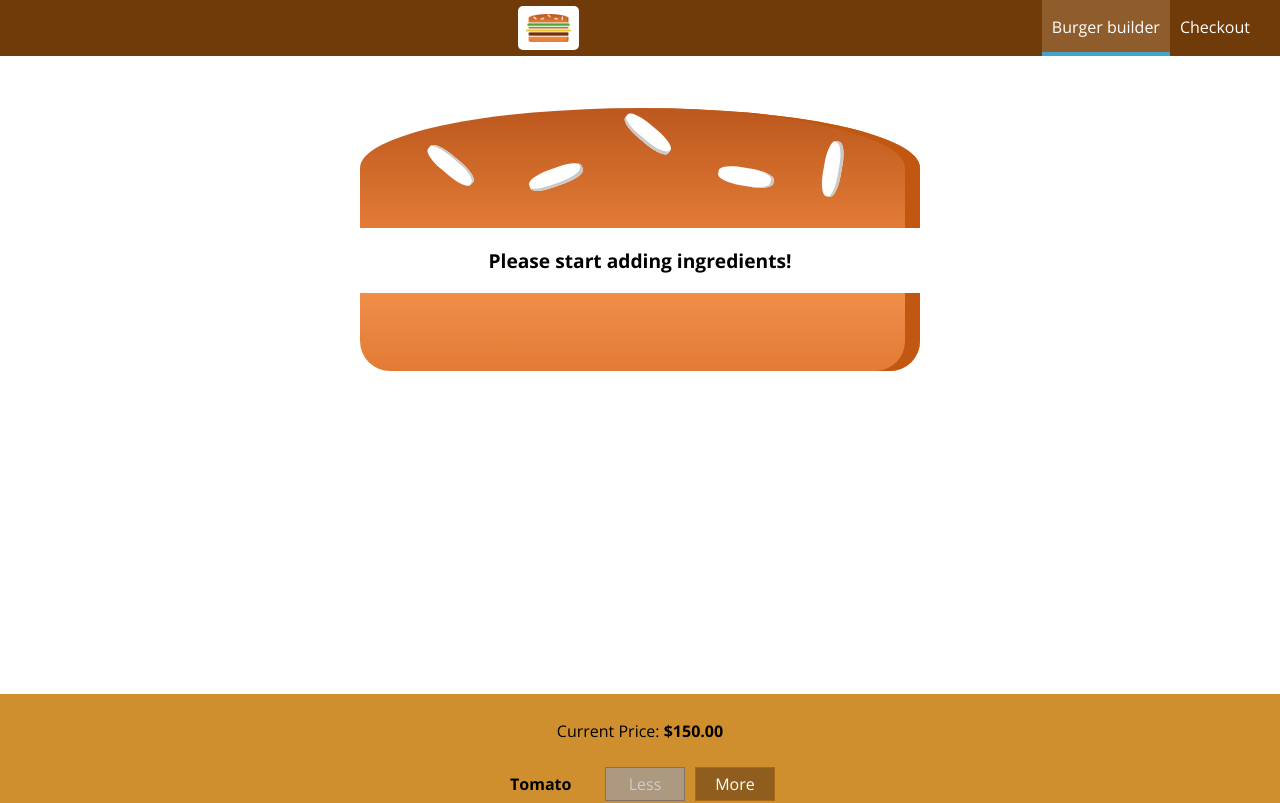
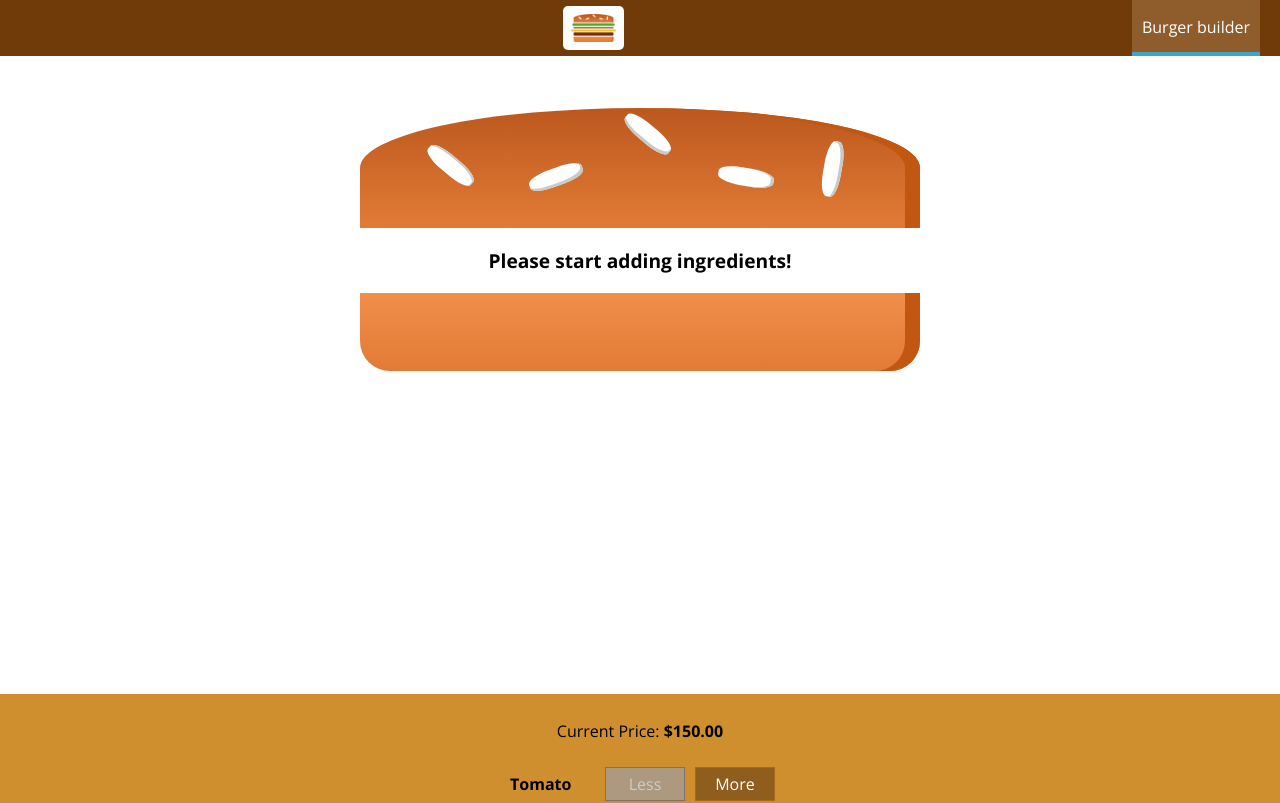
Before and after one commit to nlpope/Burger-Builder, a React (Create React App) app: page / in a window 1280 px wide. Shown: the top 803 px of the page. Built offline with nearby package versions, Linux system fonts and the light colour scheme.

Commit message:
fixed sidedrawer nav item alignment

```diff
--- a/src/css/NavigationItems.module.css
+++ b/src/css/NavigationItems.module.css
@@ -5,7 +5,7 @@
   list-style: none;
   /* flex-flow: dictates how flex items are placed in the flex container defining main axis and direction */
   /* flex-flow: row; */
-  display: flex;
+  flex-flow: column;
   align-items: center;
   height: 100%;
 }
```
